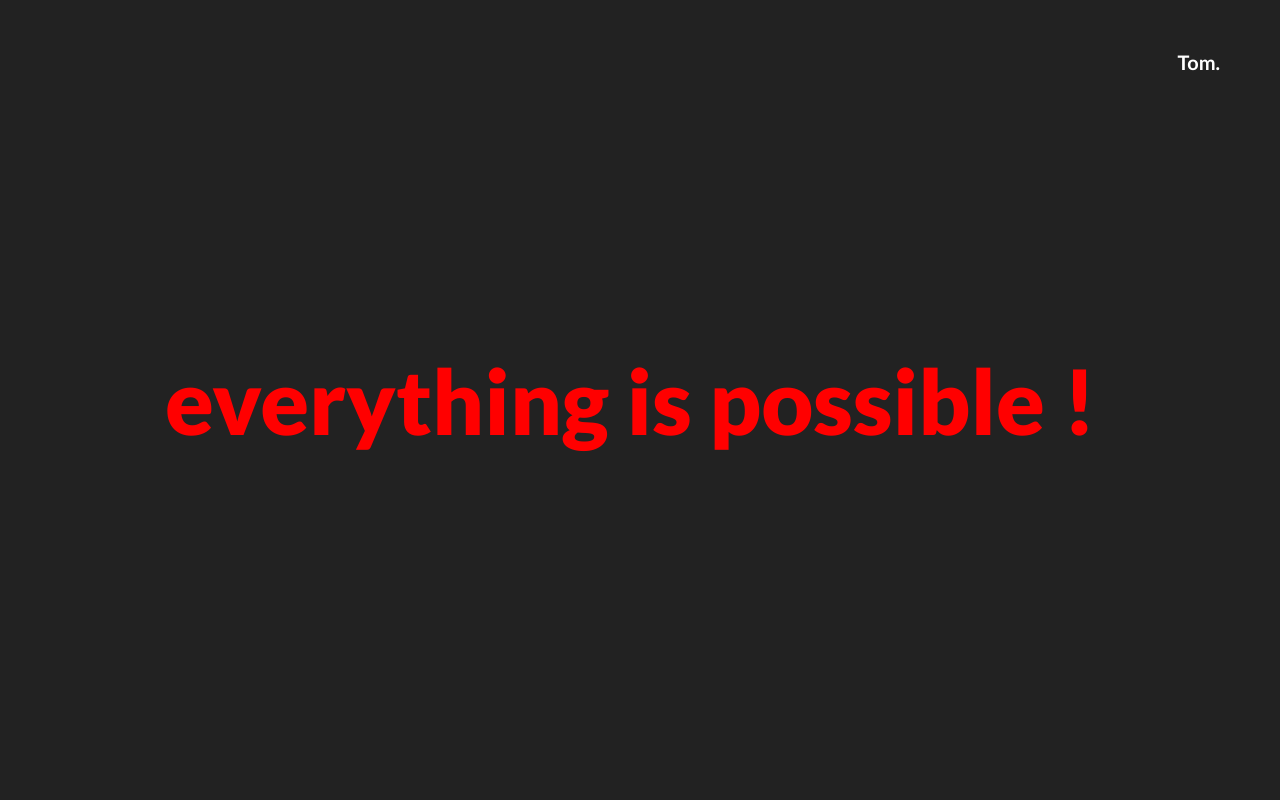
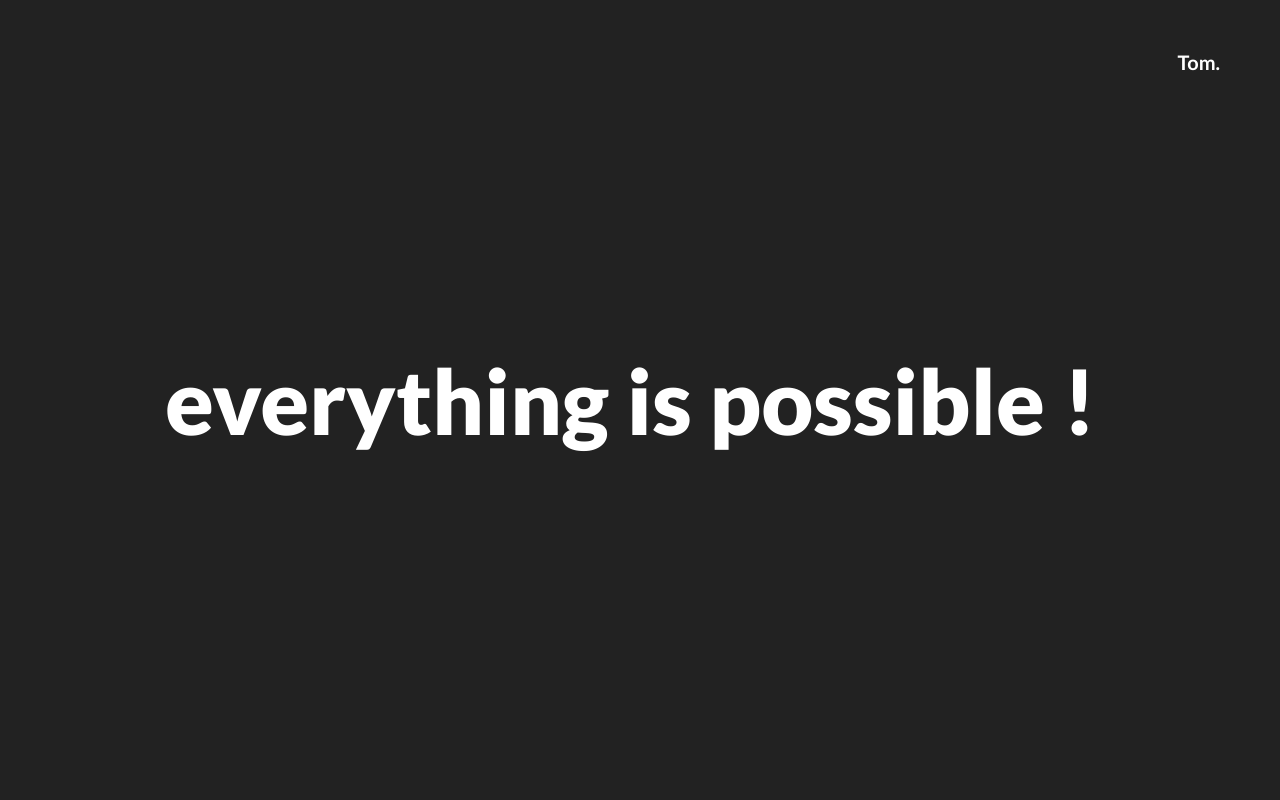
Before and after one commit to tombrzo/portfolio, a React (Create React App) app: page /about in a window 1280 px wide. In both pictures the pointer is over the element "everything is possible !". Shown: the top 800 px of the page. Built offline with nearby package versions, Linux system fonts and the light colour scheme.

Commit message:
change About page

```diff
--- a/src/Styles/AboutPage.css
+++ b/src/Styles/AboutPage.css
@@ -24,7 +24,7 @@
 }
 
 .about__title:hover {
-  color: red;
+  color: #fff;
 }
 
 .about__down {
```
